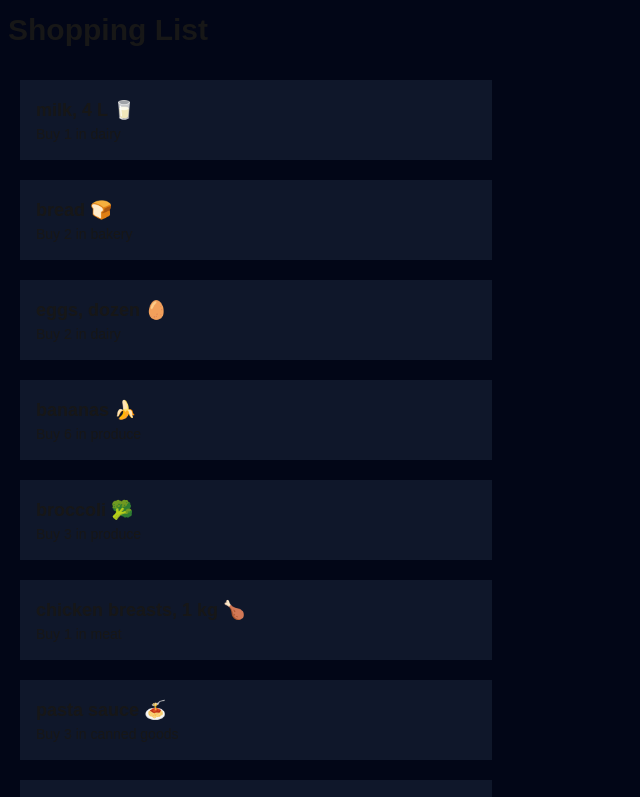
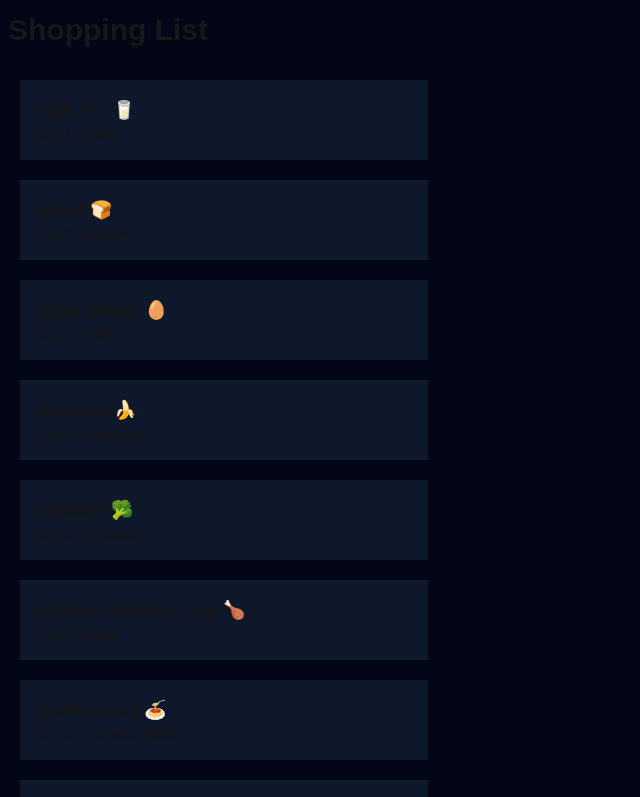
Before and after one commit to AhmadBaker1/cprg306-assignments, a Next.js app: page /week-3 in a window 1280 px wide. Shown: the top 797 px of the page, without its empty margins (0-640 px from the left). Built offline with nearby package versions, Linux system fonts and the light colour scheme.

Commit message:
updated item-list.js

```diff
--- a/app/week-3/item-list.js
+++ b/app/week-3/item-list.js
@@ -1,87 +1,28 @@
 import Item from "./item";
 
-export default function ItemList() {
-    const item1 = {
-        name: "milk, 4 L 🥛",
-        quantity: 1,
-        category: "dairy",
-      };
+const items = [
+    { name: "milk, 4 L 🥛", quantity: 1, category: "dairy" },
+    { name: "bread 🍞", quantity: 2, category: "bakery" },
+    { name: "eggs, dozen 🥚", quantity: 2, category: "dairy" },
+    { name: "bananas 🍌", quantity: 6, category: "produce" },
+    { name: "broccoli 🥦", quantity: 3, category: "produce" },
+    { name: "chicken breasts, 1 kg 🍗", quantity: 1, category: "meat" },
+    { name: "pasta sauce 🍝", quantity: 3, category: "canned goods" },
+    { name: "spaghetti, 454 g 🍝", quantity: 2, category: "dry goods" },
+    { name: "toilet paper, 12 pack 🧻", quantity: 1, category: "household" },
+    { name: "paper towels, 6 pack", quantity: 1, category: "household" },
+    { name: "dish soap 🍽️", quantity: 1, category: "household" },
+    { name: "hand soap 🧼", quantity: 4, category: "household" },
+  ];
 
-      const item2 = {
-        name: "bread 🍞",
-        quantity: 2,
-        category: "bakery",
-      };
-
-      const item3 = {
-        name: "eggs, dozen 🥚",
-        quantity: 2,
-        category: "dairy",
-      };
-
-      const item4 = {
-        name: "bananas 🍌",
-        quantity: 6,
-        category: "produce",
-      };
-
-      const item5 = {
-        name: "broccoli 🥦",
-        quantity: 3,
-        category: "produce",
-      };
-
-      const item6 = {
-        name: "chicken breasts, 1 kg 🍗",
-        quantity: 1,
-        category: "meat",
-      };
-
-      const item7 = {
-        name: "pasta sauce 🍝",
-        quantity: 3,
-        category: "canned goods",
-      };
-
-      const item8 = {
-        name: "spaghetti, 454 g 🍝",
-        quantity: 2,
-        category: "dry goods",
-      };
-
-      const item9 = {
-        name: "toilet paper, 12 pack 🧻",
-        quantity: 1,
-        category: "household",
-      };
-
-      const item10 = {
-        name: "paper towels, 6 pack",
-        quantity: 1,
-        category: "household",
-      };
-
-      const item11 = {
-        name: "dish soap 🍽️",
-        quantity: 1,
-        category: "household",
-      };
-
-      const item12 = {
-        name: "hand soap 🧼",
-        quantity: 4,
-        category: "household",
-      };
-
-      const items = [item1, item2, item3, item4, item5, item6, item7, item8, item9, item10, item11, item12];
-
-      return (
-    <div className="max-w-lg">
-      <ul>
+  export default function ItemList() {
+    return (
+      <div className="max-w-md">
+        <ul>
           {items.map((item, index) => (
             <Item key={index} name={item.name} quantity={item.quantity} category={item.category} />
           ))}
         </ul>
-    </div>
-      );
-}
+      </div>
+    );
+  }
```
